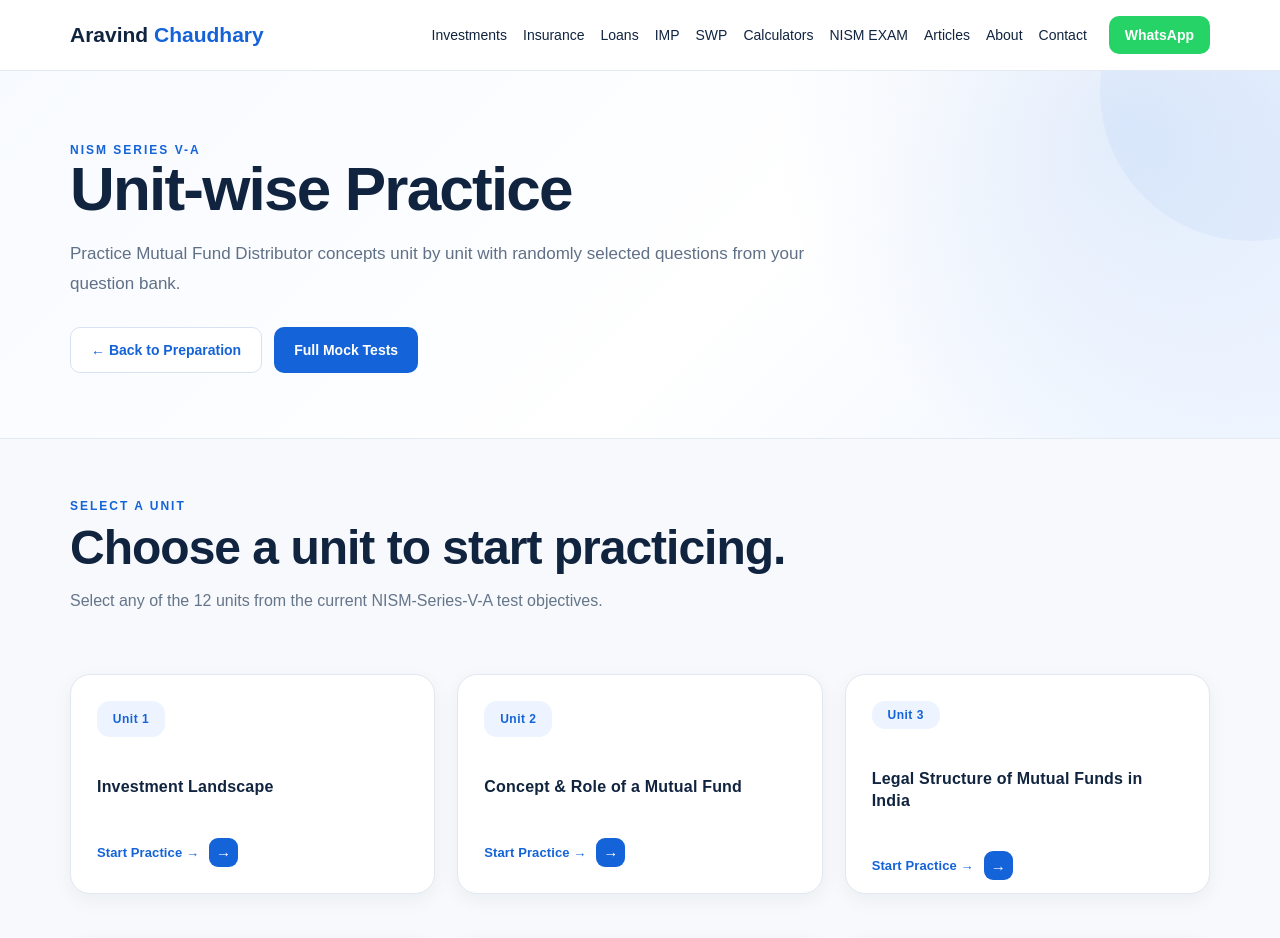
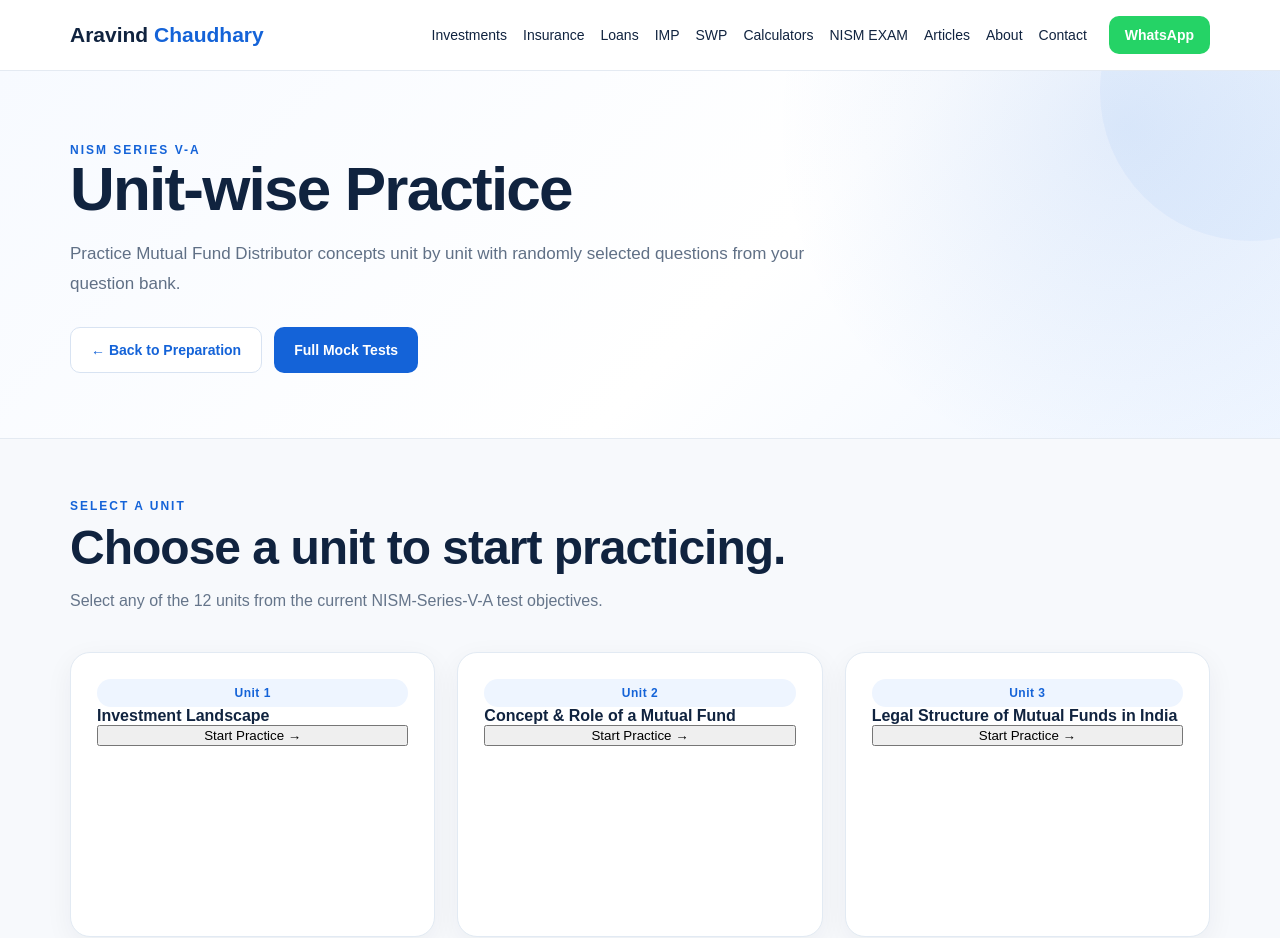
Before and after one commit to Aravind100/aravind-financial-expert, a Next.js app: page /nism/v-a/practice in a window 1280 px wide. Shown: the top 938 px of the page. Built offline with nearby package versions, Linux system fonts and the light colour scheme.

Commit message:
Refactor practice unit buttons for better structure

```diff
--- a/app/nism/v-a/practice/page.tsx
+++ b/app/nism/v-a/practice/page.tsx
@@ -313,13 +313,9 @@ export default function NismPracticePage() {
 
              <div className="nism-practice-grid">
   {units.map((unit) => (
-                  <button
+    <div
       key={unit.number}
-                    type="button"
-                    className="nism-practice-card-button active"
-                    onClick={() =>
-                      startPractice(unit.number)
-                    }
+      className="nism-practice-card"
     >
       <span className="nism-practice-number">
         Unit {unit.number}
@@ -327,10 +323,14 @@ export default function NismPracticePage() {
 
       <strong>{unit.title}</strong>
 
-                    <span className="nism-practice-start">
+      <button
+        type="button"
+        className="nism-practice-start-button"
+        onClick={() => startPractice(unit.number)}
+      >
         Start Practice →
-                    </span>
       </button>
+    </div>
   ))}
 </div>
             </>
```
Lines whose indentation alone changed are shown as unchanged.
